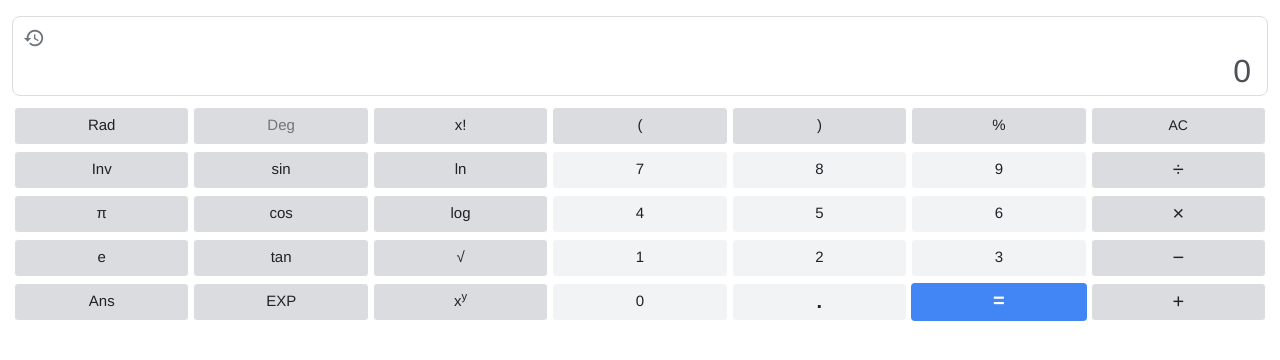
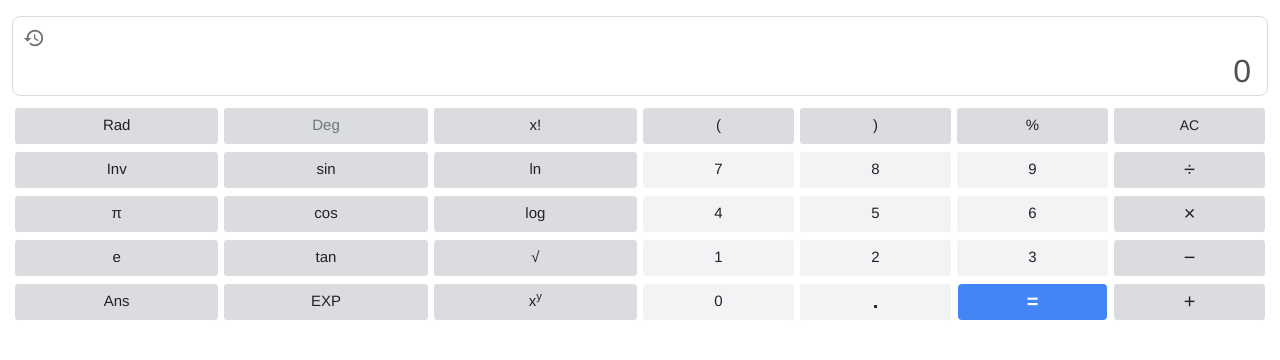
Before and after one commit to yjMiyoshi/calculator_app, a plain HTML site: page src/index.html in a window 1280 px wide. Drawn offline with nearby package versions, Linux system fonts and the light colour scheme.

Commit message:
table の分割

```diff
--- a/sass/main.scss
+++ b/sass/main.scss
@@ -10,9 +10,14 @@
 // mixin
 @import 'mixin/button.scss';
 
-html { font-size: 62.5%; font-size: calc(1em * .625); -webkit-font-smoothing: antialiased; -moz-osx-font-smoothing: grayscale; }
+html {
+    font-size: 62.5%;
+    font-size: calc(1em * .625);
+    -webkit-font-smoothing: antialiased;
+    -moz-osx-font-smoothing: grayscale;
+}
 
-/* 関数電卓非表示 ----------------------------------------------- */
+/* sp表示 ----------------------------------------------- */
 
 * {
     /* padding と border を幅と高さに含める */
@@ -252,8 +257,8 @@ h1 {
 }
 
 .color-4 {
-    // height: 3.6rem !important;
-    // margin: .4rem !important;
+    height: 3.6rem !important;
+    margin: .4rem !important;
     @include btn($color: colors(white), $bg-color: colors(blue_2));
 
     &:active {
@@ -287,7 +292,7 @@ h1 {
     }
 
     .sc-calc {
-        display: table-cell;
+        display: table;
     }
 
 }
--- a/sass/module/history_table.scss
+++ b/sass/module/history_table.scss
@@ -76,6 +76,8 @@
     vertical-align: middle;
 }
 
+/* pc 表示 ----------------------------------------------- */
+/* Google 検索時の仕様に合わせ break point 指定 */
 @media (min-width: 46rem) {
     .td-1 {
         /* (41.6rem -3rem) / 2 の幅*/
--- a/src/index.html
+++ b/src/index.html
@@ -40,49 +40,64 @@
     </div>
 
     <div class="calc-buttons">
-      <div>
+      <div class="l_flex">
+        <table class="sc-calc">
+          <tbody>
+            <tr class="btn-tr">
+              <td><div class="color-1">Rad</div></td>
+              <td><div class="color-3">Deg</div></td>
+              <td><div class="color-1">x!</div></td>
+            </tr>
+            <tr class="btn-tr">
+              <td><div class="color-1">Inv</div></td>
+              <td><div class="color-1">sin</div></td>
+              <td><div class="color-1">ln</div></td>
+            </tr>
+            <tr class="btn-tr">
+              <td><div class="color-1">π</div></td>
+              <td><div class="color-1">cos</div></td>
+              <td><div class="color-1">log</div></td>
+            </tr>
+            <tr class="btn-tr">
+              <td><div class="color-1">e</div></td>
+              <td><div class="color-1">tan</div></td>
+              <td><div class="color-1">√</div></td>
+            </tr>
+            <tr class="btn-tr">
+              <td><div class="color-1">Ans</div></td>
+              <td><div class="color-1">EXP</div></td>
+              <td><div class="color-1">x<sup>y</sup></div></td>
+            </tr>
+          </tbody>
+        </table>
+
         <table>
           <tbody>
             <tr class="btn-tr">
-              <td class="sc-calc"><div class="color-1">Rad</div></td>
-              <td class="sc-calc"><div class="color-3">Deg</div></td>
-              <td class="sc-calc"><div class="color-1">x!</div></td>
               <td><div class="color-1">(</div></td>
               <td><div class="color-1">)</div></td>
               <td><div class="color-1" onclick="clickPercent(this.innerHTML, arguments[0])">%</div></td>
               <td><div class="color-1 font-2" id="clear" onclick="clickClear(this.innerHTML, arguments[0])">AC</div></td>
             </tr>
             <tr class="btn-tr">
-              <td class="sc-calc"><div class="color-1">Inv</div></td>
-              <td class="sc-calc"><div class="color-1">sin</div></td>
-              <td class="sc-calc"><div class="color-1">ln</div></td>
               <td><div class="color-2" onclick="clickNumber(this.innerHTML, arguments[0])">7</div></td>
               <td><div class="color-2" onclick="clickNumber(this.innerHTML, arguments[0])">8</div></td>
               <td><div class="color-2" onclick="clickNumber(this.innerHTML, arguments[0])">9</div></td>
               <td><div class="color-1 font-3" onclick="clickOperator(this.innerHTML, arguments[0])">÷</div></td>
             </tr>
             <tr class="btn-tr">
-              <td class="sc-calc"><div class="color-1">π</div></td>
-              <td class="sc-calc"><div class="color-1">cos</div></td>
-              <td class="sc-calc"><div class="color-1">log</div></td>
               <td><div class="color-2" onclick="clickNumber(this.innerHTML, arguments[0])">4</div></td>
               <td><div class="color-2" onclick="clickNumber(this.innerHTML, arguments[0])">5</div></td>
               <td><div class="color-2" onclick="clickNumber(this.innerHTML, arguments[0])">6</div></td>
               <td><div class="color-1 font-3" onclick="clickOperator(this.innerHTML, arguments[0])">×</div></td>
             </tr>
             <tr class="btn-tr">
-              <td class="sc-calc"><div class="color-1">e</div></td>
-              <td class="sc-calc"><div class="color-1">tan</div></td>
-              <td class="sc-calc"><div class="color-1">√</div></td>
               <td><div class="color-2" onclick="clickNumber(this.innerHTML, arguments[0])">1</div></td>
               <td><div class="color-2" onclick="clickNumber(this.innerHTML, arguments[0])">2</div></td>
               <td><div class="color-2" onclick="clickNumber(this.innerHTML, arguments[0])">3</div></td>
               <td><div class="color-1 font-3" onclick="clickOperator(this.innerHTML, arguments[0])">−</div></td>
             </tr>
             <tr class="btn-tr">
-              <td class="sc-calc"><div class="color-1">Ans</div></td>
-              <td class="sc-calc"><div class="color-1">EXP</div></td>
-              <td class="sc-calc"><div class="color-1">x<sup>y</sup></div></td>
               <td><div class="color-2" onclick="clickNumber(this.innerHTML, arguments[0])">0</div></td>
               <td><div class="color-2 font-1" onclick="clickPeriod(this.innerHTML, arguments[0])">.</div></td>
               <td><div class="color-4 font-1" onclick="clickEqual(this.innerHTML, arguments[0])">=</div></td>
```
Also changed, not shown: css/main.css, css/module/history_table.css.
